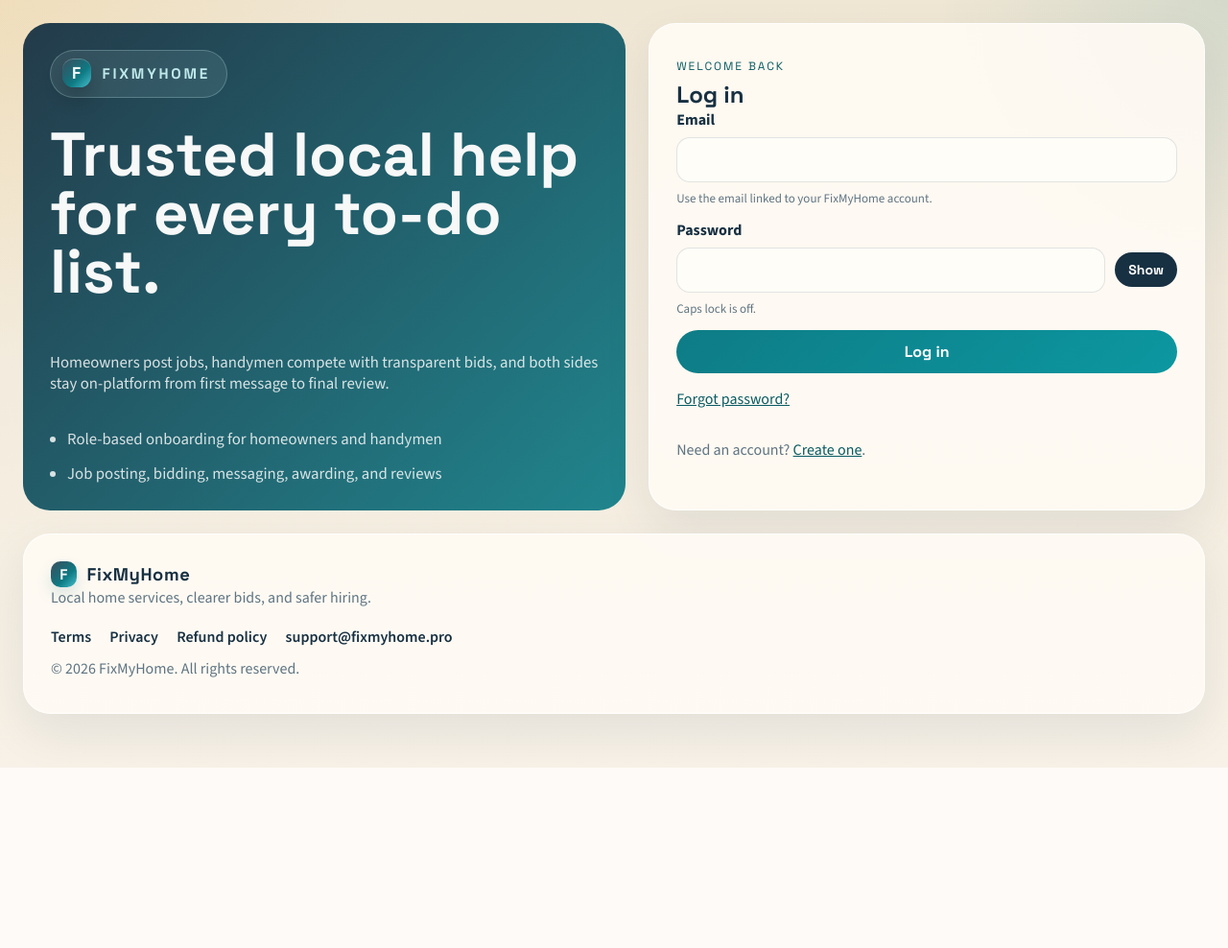
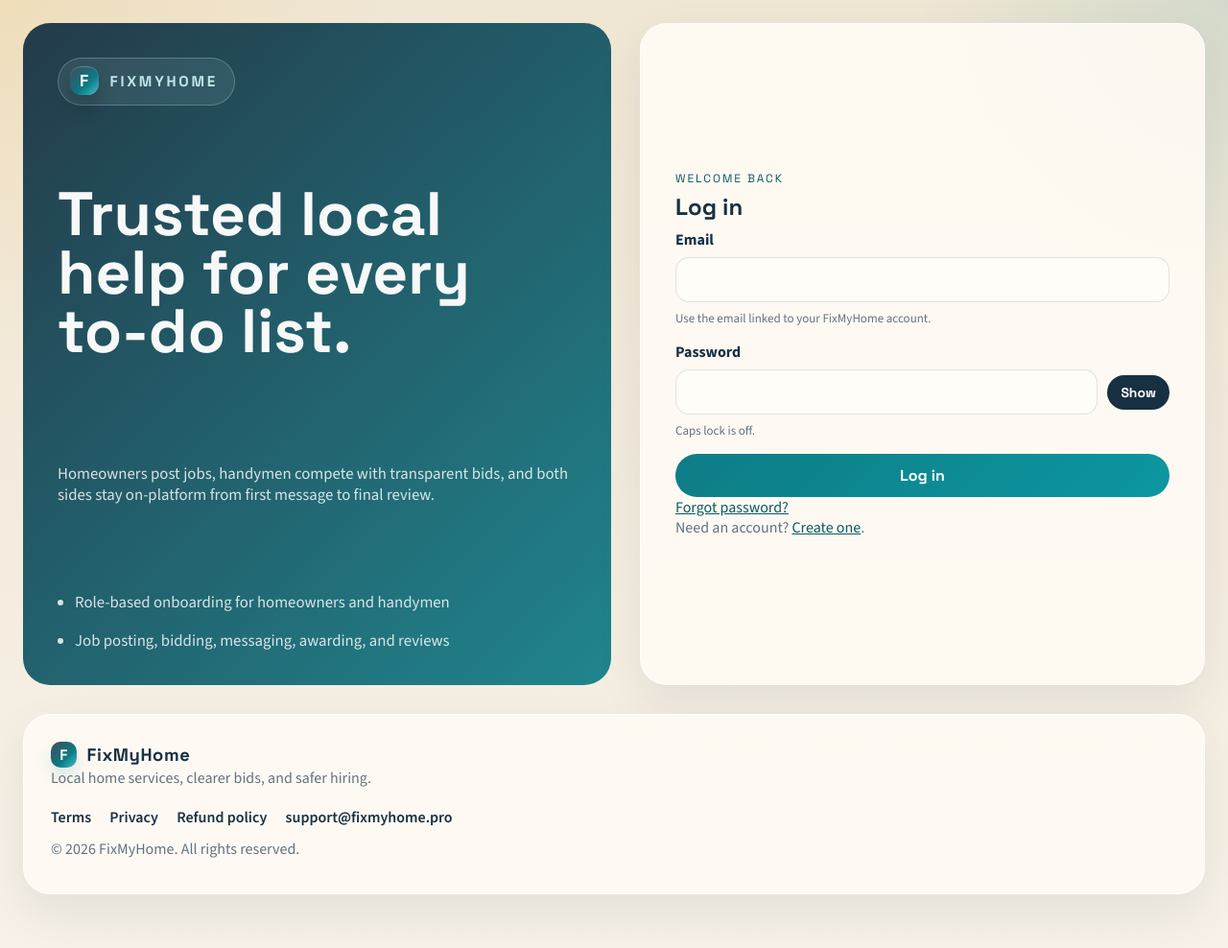
Before and after one commit to seuth325/FixMyHome, a Node server app: page /login in a window 1280 px wide. Shown: the whole page at 96% size. Before the commit the page ends 800 px from the top, so only its background shows below. Run offline with Node 20, Linux system fonts and the light colour scheme.

Commit message:
Refine login page alignment

```diff
--- a/public/styles.css
+++ b/public/styles.css
@@ -183,7 +183,8 @@ img {
 }
 
 .auth-shell-login {
-  grid-template-columns: minmax(0, 1.04fr) minmax(0, 0.96fr);
+  grid-template-columns: minmax(0, 1.02fr) minmax(0, 0.98fr);
+  gap: 30px;
   align-items: stretch;
 }
 
@@ -294,6 +295,21 @@ img {
   display: flex;
   flex-direction: column;
   justify-content: center;
+  min-height: 100%;
+  padding: 34px 36px;
+}
+
+.auth-shell-login .auth-hero,
+.auth-shell-login .auth-card {
+  min-height: 690px;
+}
+
+.auth-shell-login .auth-hero {
+  padding: 36px;
+}
+
+.auth-shell-login .auth-card-head {
+  margin-bottom: 8px;
 }
 
 .flash {
@@ -338,6 +354,18 @@ img {
 
 .auth-highlights {
   padding-left: 18px;
+  margin: 0;
+}
+
+.auth-shell-login .auth-highlights {
+  gap: 18px;
+}
+
+.auth-shell-login .stack-form {
+  gap: 16px;
+}
+
+.auth-shell-login .auth-switch {
   margin: 0;
 }
 
@@ -2080,7 +2108,7 @@ body[data-theme='dark'] select {
 
 .auth-body .site-footer {
   width: min(1240px, 100%);
-  margin-top: 24px;
+  margin-top: 30px;
 }
 
 .site-footer-brand {
```
